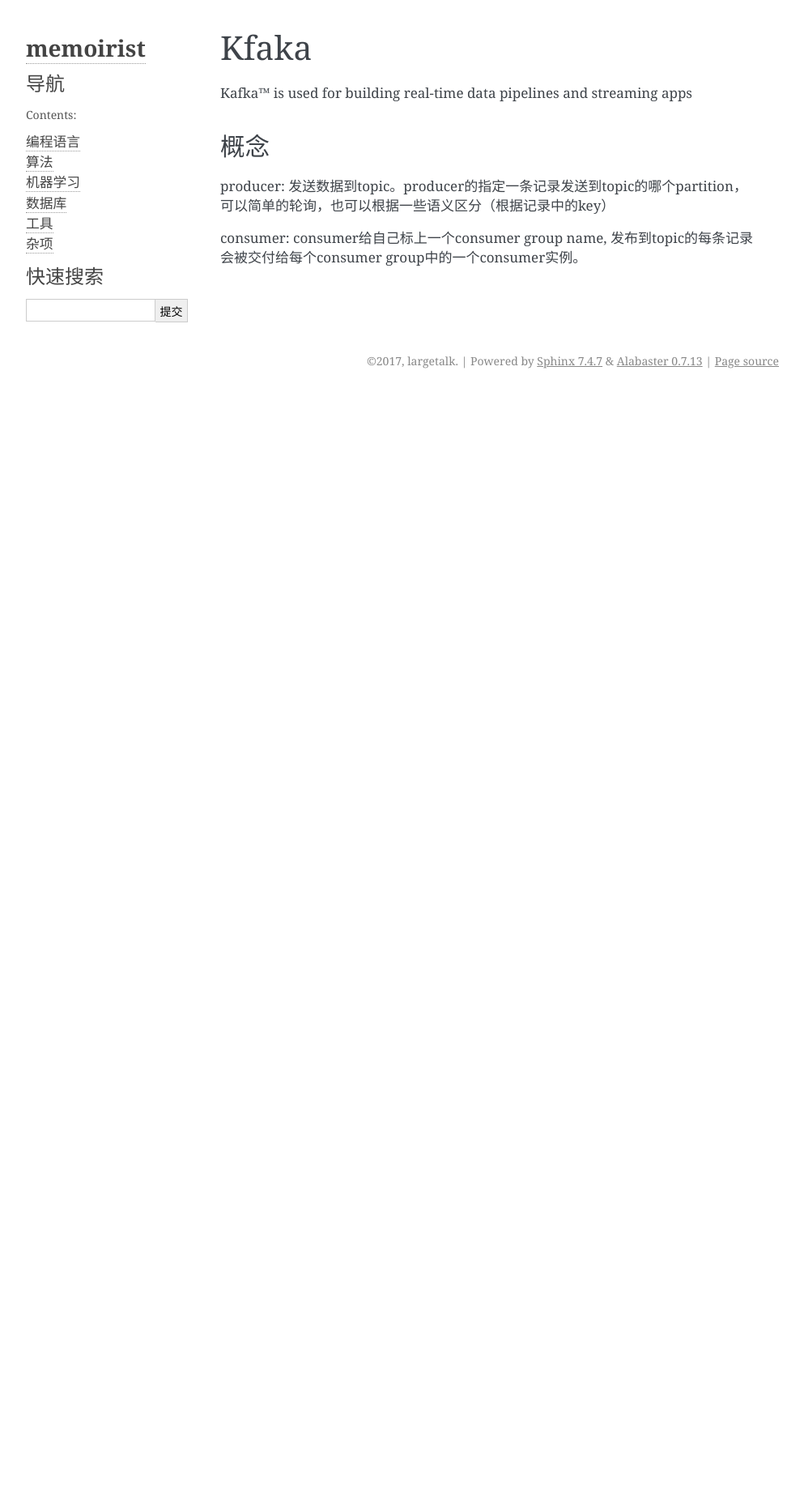
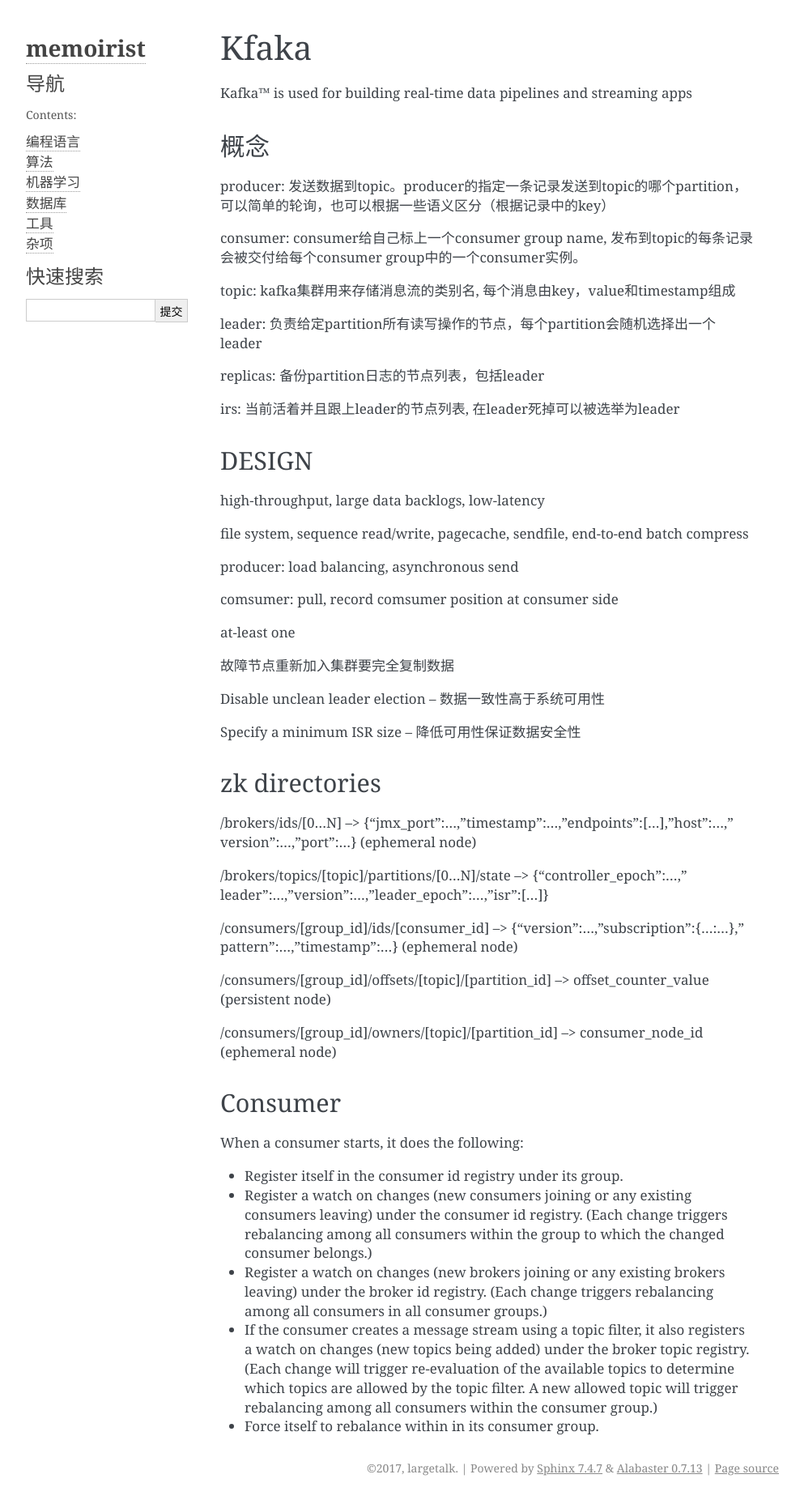
Before and after one commit to largetalk/memoirist, a Sphinx documentation site: the page built from source/tools/kafka.rst, in a window 1280 px wide. Shown: the whole page at 81% size, without its empty margins (148-1141 px from the left). Built offline with Sphinx 7.4.7, drawn with Linux system fonts in a browser that asks for light colours; before the commit the page ends 900 px from its top, so only the background shows below that.

Commit message:
add kafka

```diff
--- a/source/tools/kafka.rst
+++ b/source/tools/kafka.rst
@@ -9,3 +9,54 @@
 producer: 发送数据到topic。producer的指定一条记录发送到topic的哪个partition，可以简单的轮询，也可以根据一些语义区分（根据记录中的key）
 
 consumer: consumer给自己标上一个consumer group name, 发布到topic的每条记录会被交付给每个consumer group中的一个consumer实例。
+
+topic: kafka集群用来存储消息流的类别名, 每个消息由key，value和timestamp组成
+
+leader: 负责给定partition所有读写操作的节点，每个partition会随机选择出一个leader
+
+replicas: 备份partition日志的节点列表，包括leader
+
+irs: 当前活着并且跟上leader的节点列表, 在leader死掉可以被选举为leader
+
+DESIGN
+---------------------
+
+high-throughput,  large data backlogs,  low-latency
+
+file system, sequence read/write, pagecache, sendfile, end-to-end batch compress
+
+producer: load balancing, asynchronous send
+
+comsumer: pull, record comsumer position at consumer side
+
+at-least one
+
+故障节点重新加入集群要完全复制数据
+
+Disable unclean leader election -- 数据一致性高于系统可用性
+
+Specify a minimum ISR size -- 降低可用性保证数据安全性
+
+zk directories
+-----------------------
+
+/brokers/ids/[0...N] --> {"jmx_port":...,"timestamp":...,"endpoints":[...],"host":...,"version":...,"port":...} (ephemeral node)
+
+/brokers/topics/[topic]/partitions/[0...N]/state --> {"controller_epoch":...,"leader":...,"version":...,"leader_epoch":...,"isr":[...]}
+
+/consumers/[group_id]/ids/[consumer_id] --> {"version":...,"subscription":{...:...},"pattern":...,"timestamp":...} (ephemeral node)
+
+/consumers/[group_id]/offsets/[topic]/[partition_id] --> offset_counter_value (persistent node)
+
+/consumers/[group_id]/owners/[topic]/[partition_id] --> consumer_node_id (ephemeral node)
+
+Consumer
+-----------------
+
+When a consumer starts, it does the following:
+
+* Register itself in the consumer id registry under its group.
+* Register a watch on changes (new consumers joining or any existing consumers leaving) under the consumer id registry. (Each change triggers rebalancing among all consumers within the group to which the changed consumer belongs.)
+* Register a watch on changes (new brokers joining or any existing brokers leaving) under the broker id registry. (Each change triggers rebalancing among all consumers in all consumer groups.)
+* If the consumer creates a message stream using a topic filter, it also registers a watch on changes (new topics being added) under the broker topic registry. (Each change will trigger re-evaluation of the available topics to determine which topics are allowed by the topic filter. A new allowed topic will trigger rebalancing among all consumers within the consumer group.)
+* Force itself to rebalance within in its consumer group.
```
